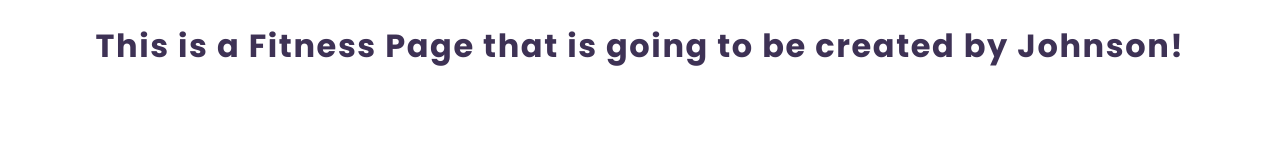
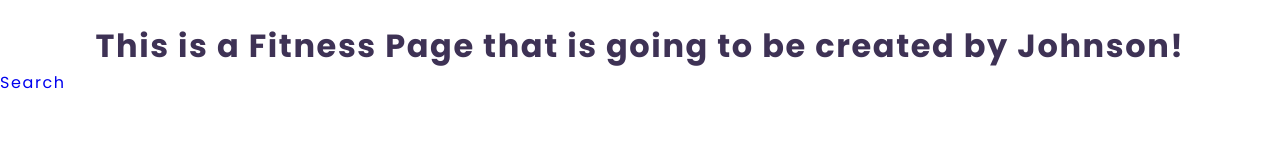
Before and after one commit to OxanaSF/healthy-hood, a React (Create React App) app: page /fitness in a window 1280 px wide. Shown: the part 209-369 px from the top of the page. Built offline with nearby package versions, Linux system fonts and the light colour scheme; a web font is replaced by a local one.

Commit message:
Fitness page (#15)
* testing axios on fitness

* updated index.js, added data.js

* updated index.js, added data.js

* fix conflicts

* updated fitness

```diff
--- a/src/pages/FitnessPage.js
+++ b/src/pages/FitnessPage.js
@@ -1,11 +1,18 @@
 import styled from "styled-components";
 import AnimatedPageTransition from "../animations/AnimatedPageTransition";
+import { Link, Outlet } from "react-router-dom";
 
 const FitnessPage = () => {
   return (
     <AnimatedPageTransition>
       <FitnessPageStyled>
         <h2>This is a Fitness Page that is going to be created by Johnson!</h2>
+        <div className="fitness-page-main">
+          <nav className="fitness-page-nav">
+            <Link to="/fitness/exercises"> Search </Link>
+          </nav>
+          <Outlet />
+        </div>
       </FitnessPageStyled>
     </AnimatedPageTransition>
   );
--- a/src/pages/Pages.js
+++ b/src/pages/Pages.js
@@ -7,25 +7,26 @@ import CityAirSearchBar from "../components/AirQuality/CityAirSearchBar";
 import CitiesList from "../components/AirQuality/CitiesList";
 import CityAirInfoFetched from "../components/AirQuality/CityAirInfoFetched";
 import { AnimatePresence } from "framer-motion";
-
+import FitnessList from "../components/FitnessList";
 const Pages = () => {
   const location = useLocation();
 
   return (
-
     <AnimatePresence exitBeforeEnter>
       <Routes location={location} key={location.pathname.split("/")[1]}>
         <Route path="/" element={<Home />} />
         <Route path="/nutritions" element={<NutritionsPage />} />
-        <Route path="/fitness" element={<FitnessPage />} />
-
+        <Route path="/fitness" element={<FitnessPage />}>
+          <Route path="exercises" element={<CityAirSearchBar />}>
+            <Route path=":name" element={<FitnessList />} />
+          </Route>
+        </Route>
         <Route path="/clean-air" element={<AirQualityPage />}>
           <Route path="search" element={<CityAirSearchBar />}>
             <Route path=":name" element={<CityAirInfoFetched />} />
           </Route>
           <Route path="list" element={<CitiesList />} />
         </Route>
-
       </Routes>
     </AnimatePresence>
   );
```
Also changed, not shown: src/pages/AirQualityPage.js (+6 -6 lines).
